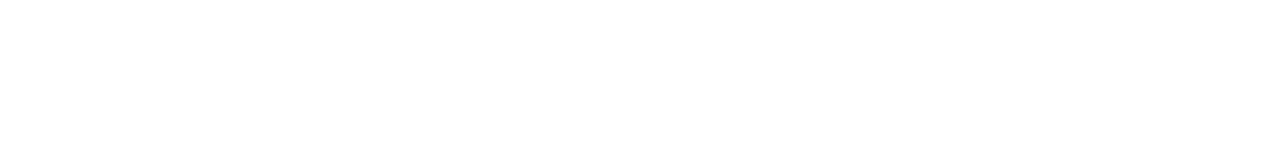
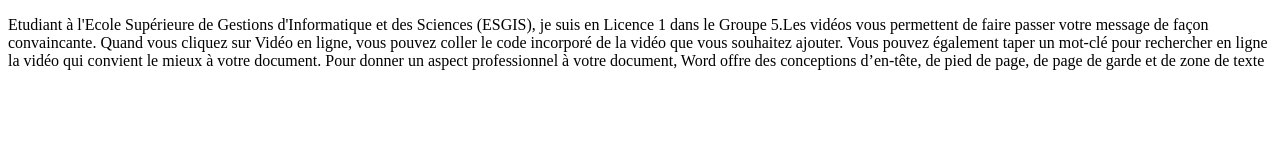
Before and after one commit to VertueuxNkp/mon-cv, a plain HTML site: page index.html in a window 1280 px wide. Drawn offline with Linux system fonts and the light colour scheme.

Commit message:
mise en place de la section description

```diff
--- a/index.html
+++ b/index.html
@@ -9,5 +9,10 @@
 
 <body>
 
+    <div class="description">
+        <p>
+            Etudiant à l'Ecole Supérieure de Gestions d'Informatique et des Sciences (ESGIS), je suis en Licence 1 dans le Groupe 5.Les vidéos vous permettent de faire passer votre message de façon convaincante. Quand vous cliquez sur Vidéo en ligne, vous pouvez coller le code incorporé de la vidéo que vous souhaitez ajouter. Vous pouvez également taper un mot-clé pour rechercher en ligne la vidéo qui convient le mieux à votre document. Pour donner un aspect professionnel à votre document, Word offre des conceptions d’en-tête, de pied de page, de page de garde et de zone de texte
+        </p>
+    </div>
 
 </body>
```
